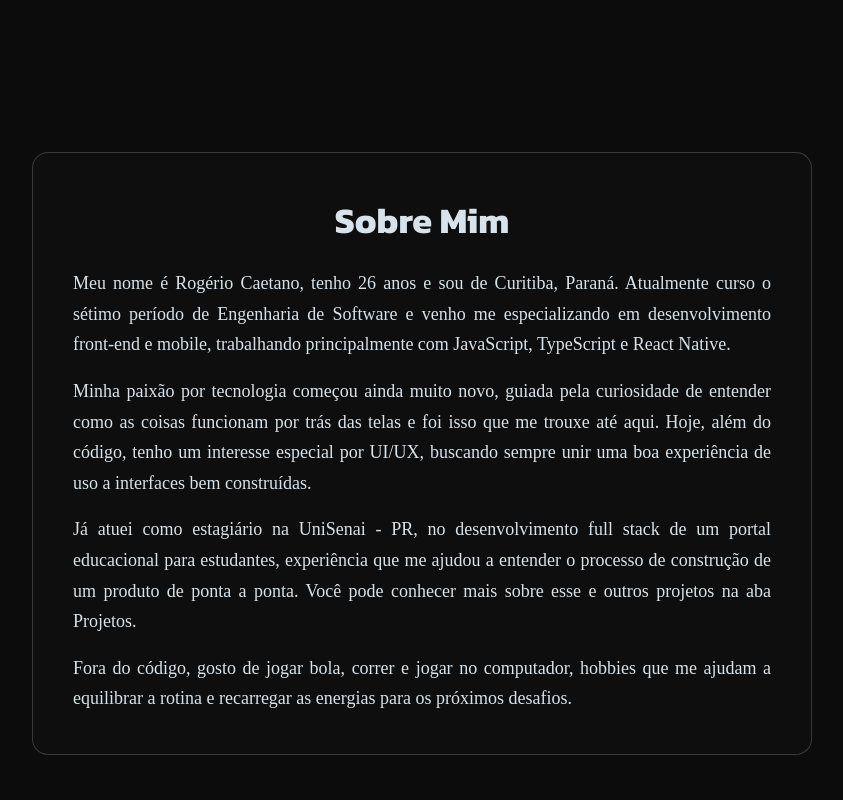
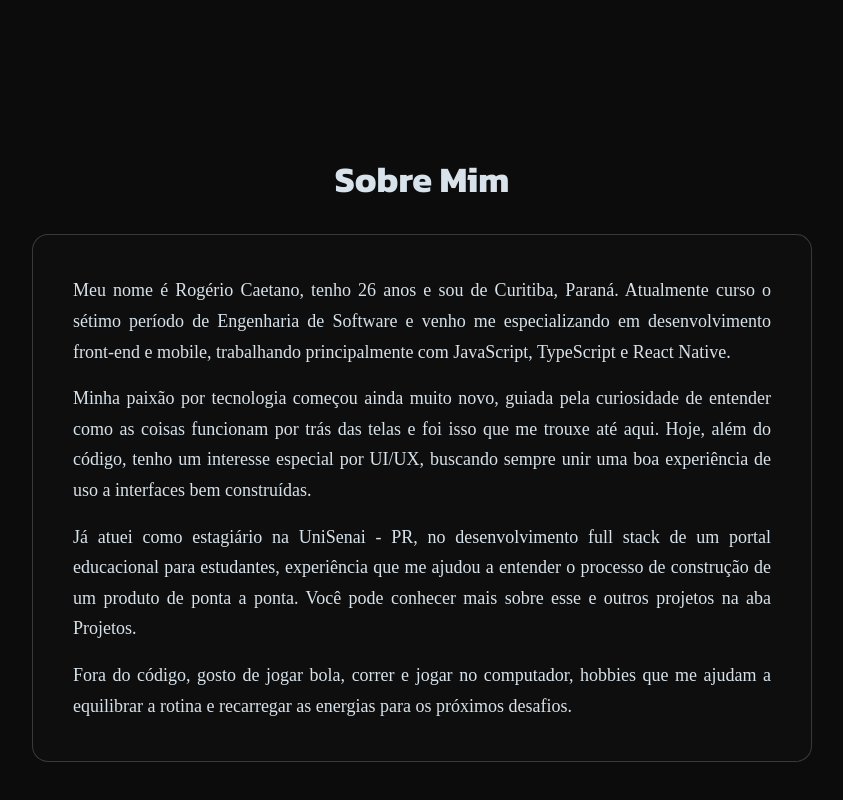
Before and after one commit to rogeriocaetanojr/portfolio-rogerio, a React (Vite) app: page / in a window 1280 px wide. Shown: the part 803-1603 px from the top of the page, without its empty margins (218-1061 px from the left). Built offline with nearby package versions, Linux system fonts and the light colour scheme.

Commit message:
refactor: move titulo sobre mim para fora do card, padronizando com secao projetos

```diff
--- a/src/components/About.jsx
+++ b/src/components/About.jsx
@@ -10,10 +10,11 @@ export function About() {
 
   return (
     <section id="sobre" style={{ minHeight: '100vh', display: 'flex', flexDirection: 'column', alignItems: 'center', justifyContent: 'flex-start', padding: '60px 5vw 4rem', scrollMarginTop: '100px' }}>
-      <div style={{ backgroundColor: '#0E0E0E', border: '1px solid rgba(255, 255, 255, 0.18)', borderRadius: '16px', padding: '40px', maxWidth: '780px', width: '100%', margin: '0 auto' }}>
+      <div>
         <h2 style={{ fontSize: '2.5rem', textAlign: 'center' }}>Sobre Mim</h2>
-
-        <div style={{ marginTop: '1.5rem' }}>
+      </div>
+      <div style={{ backgroundColor: '#0E0E0E', border: '1px solid rgba(255, 255, 255, 0.18)', borderRadius: '16px', padding: '40px', maxWidth: '780px', width: '100%', margin: '0 auto', marginTop: '2rem' }}>
+        <div>
           <p style={textoStyle}>
             Meu nome é Rogério Caetano, tenho 26 anos e sou de Curitiba, Paraná. Atualmente curso o sétimo período de Engenharia de Software e venho me especializando em desenvolvimento front-end e mobile, trabalhando principalmente com JavaScript, TypeScript e React Native.
           </p>
```
